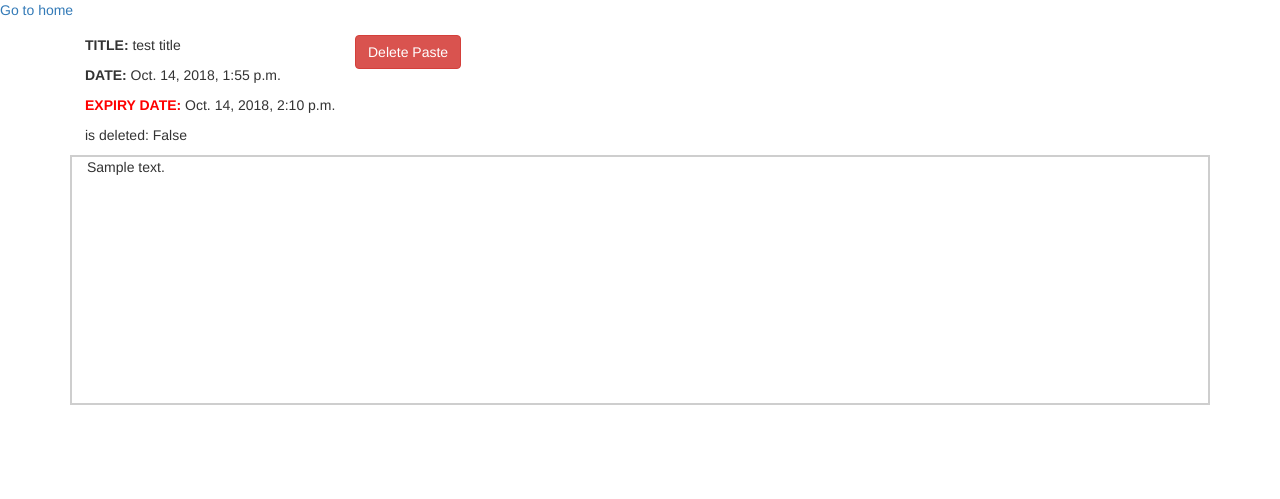
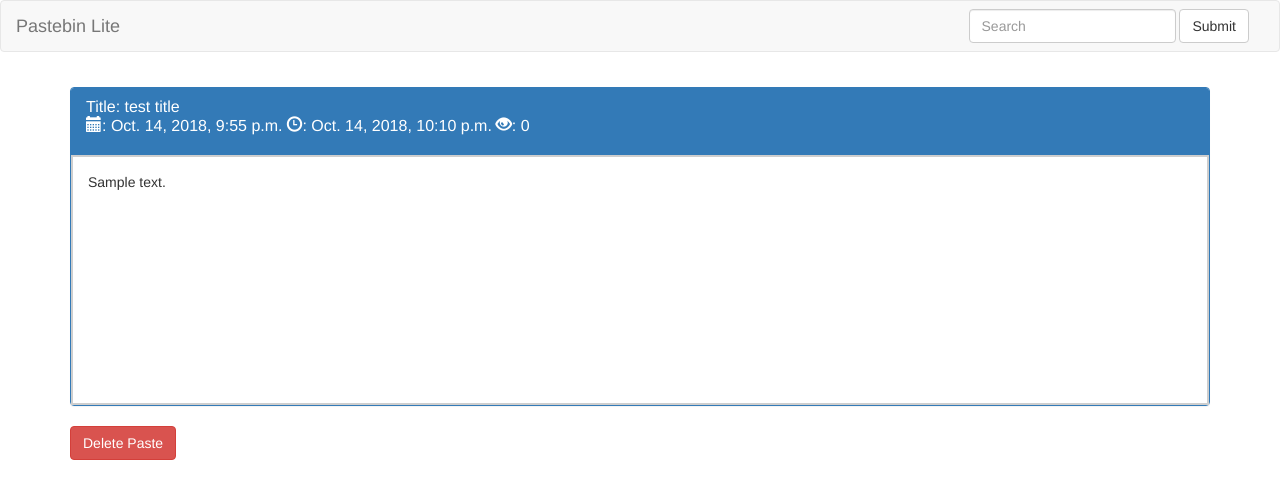
Before and after one commit to dave5595/pastebin-lite, a Django app: template pastes/templates/pastes/show_paste.html in a window 1280 px wide. Shown: the top 499 px of the page. Run offline with Django 3.2, Linux system fonts and the light colour scheme; data comes from the database, SQL or seed files in the repository; both versions use the stored data as it was after the commit; tables that the repository leaves empty hold one stand-in row (values such as "Sample post"); the template is opened without the code that fills it: values that come from a table or form of the project are taken from there, most other values are stand-ins (such as "Sample title", 1, 10 or a date in 2020).

Commit message:
touch up on styling

```diff
--- a/home/models.py
+++ b/home/models.py
@@ -4,6 +4,7 @@ from django.core.cache import cache
 from django.core.exceptions import ObjectDoesNotExist
 from django.db.models import Q
 
+import datetime
 import hashlib
 import random
 import string
@@ -55,16 +56,18 @@ class Paste (models.Model):
     title = models.CharField(max_length=128)
     expiration_datetime = models.DateTimeField(null=True, blank=True)
     # Is the paste removed (removed from view but not deleted)
-    text = models.TextField(max_length=100000, default="TEXT")
+    hits = models.IntegerField(db_index=True, default=0)
+    text = models.TextField(max_length=100000, default="")
     deleted = models.BooleanField(default=False)
     submitted = models.DateTimeField(auto_now_add=True, db_index=True)
 
-    def add_paste(self, text, user=None, title="Untitled", expiration=None):
+    def add_paste(self, text, title="Untitled", expiration=None):
         """Add paste with the provided title and text
         Returns the paste's char ID if the paste was successfully added, False otherwise"""
         self.char_id = self.generate_random_char_id()
         self.title = title
         self.text = text
+        self.hits = 0
 
         if expiration != Paste.NEVER and expiration != None:
             self.expiration_datetime = self.get_new_expiration_datetime(expiration)
--- a/pastebin/settings.py
+++ b/pastebin/settings.py
@@ -35,8 +35,8 @@ INSTALLED_APPS = [
     'django.contrib.contenttypes',
     'django.contrib.sessions',
     'django.contrib.messages',
+    'livereload',
     'django.contrib.staticfiles',
-    'livereload',
     'home.apps.HomeConfig',
     'pastes.apps.PastesConfig'
 ]
@@ -118,7 +118,7 @@ SESSION_CACHE_ALIAS = "default"
 
 LANGUAGE_CODE = 'en-us'
 
-TIME_ZONE = 'UTC'
+TIME_ZONE = 'Asia/Singapore'
 
 USE_I18N = True
 
--- a/pastes/templates/pastes/show_error.html
+++ b/pastes/templates/pastes/show_error.html
@@ -8,7 +8,8 @@
 			<div class="alert alert-warning">
 				{% if reason == "not_found" %}
 				<strong>Paste not found</strong><br>
-				The paste you tried to view does not exist.<br><br>
+				The paste you tried to view does not exist.
+                    You may be trying to view a post that is deleted or expired
 				{% endif %}
 			</div>
 		</div>
--- a/pastes/templates/pastes/show_paste.html
+++ b/pastes/templates/pastes/show_paste.html
@@ -4,18 +4,27 @@
 
 {% block content %}
 {#    TODO: add delete btn #}
-<a href="/">Go to home</a>
 <div class="container">
     <div class="panel-body">
         <div class="row">
-            <div class="col-md-3">
-                <p><b>TITLE:</b> {{ paste.title }}</p>
-                <p><b>DATE:</b> {{ paste.submitted }}</p>
-                <p><b style="color: red;">EXPIRY DATE:</b> {{ paste.expiration_datetime }}</p>
-               <p>is deleted: {{ paste.deleted }}</p>
-            </div>
-            <div class="col-md-8 paste-content-container">
-                {{ paste_text }}
+            <div class="panel panel-primary">
+                <div class="panel-heading">
+                    <h4 class="panel-title">
+                        Title: {{ paste.title }}
+                    </h4>
+                    <h4 class="panel-title" style="display: inline-block;margin-bottom: 10px;">
+                        <span class="glyphicon glyphicon-calendar"></span>: {{ paste.submitted }}
+                    </h4>
+                    <h4 class="panel-title" style="display: inline-block">
+                        <span class="glyphicon glyphicon-time"></span>: {{ paste.expiration_datetime }}
+                    </h4>
+                    <h4 class="panel-title" style="display: inline-block">
+                        <span class="glyphicon glyphicon-eye-open"></span>: {{ paste.hits }}
+                    </h4>
+                </div>
+                <div class="panel-body paste-content-container">
+                      {{ paste_text }}
+                </div>
             </div>
             <div>
                 <a href="{% url 'confirm_delete' paste.char_id %}"  class="btn btn-danger">Delete Paste</a>
--- a/templates/base.html
+++ b/templates/base.html
@@ -23,6 +23,10 @@
 {% block body %}
 {% block body_tag %}<body>{% endblock body_tag %}
 {# TODO: nav and search#}
+
+    {#    NAVBAR#}
+    {% block navbar %}{% include 'navbar.html' %}{% endblock navbar %}
+
     {# PAGE CONTENT #}
     {% block content %}
     {% endblock content %}
--- a/templates/navbar.html
+++ b/templates/navbar.html
@@ -1,44 +1,26 @@
-{#{% load lineage %}#}
-{#{% load extra_tags %}#}
-<div class="navbar navbar-inverse navbar-fixed-top" role="navigation">
-	<div class="container">
-{#	    <div class="navbar-header">#}
-{#                <a class="navbar-brand" href="{% url 'home:home' %}">pastebin-django</a>#}
-{#	    </div>#}
-	    <div class="collapse navbar-collapse">
-{#	    	<ul class="nav navbar-nav">#}
-{#		        <li><a href="{% url 'home:home' %}">Home</a></li>#}
-{#		        <li class="{% ancestor "latest_pastes" %}"><a href="{% url 'latest_pastes' %}">Latest pastes</a>#}
-{#		        <li class="{% ancestor "faq" %}"><a href="{% url 'faq' %}">FAQ</a>#}
-{#		        <li><a href="{% url 'random_paste' %}">Random</a></li>#}
-{#		    </ul>#}
-            <ul class="nav navbar-nav navbar-right">
-            	{% if user.is_staff %}
-            	<li><a href="{% url 'admin:pastes_pastereport_changelist' %}"><span class="glyphicon glyphicon-inbox"></span> {{ request.unread_paste_report_count }} report(s)</a></li>
-            	{% endif %}
-                {% if user.is_authenticated %}
-{#                <li class="dropdown {% ancestor "users:profile" user.get_username %}">#}
-{#                    <a href="#" class="dropdown-toggle" data-toggle="dropdown"><b><span class="glyphicon glyphicon-user"></span> {{ user.get_username }}</b> <b class="caret"></b></a>#}
-{#                    <ul class="dropdown-menu">#}
-{#                    	<li><a href="{% url 'users:profile' user.get_username %}"><span class="glyphicon glyphicon-user"></span> {{ user.get_username }}</a></li>#}
-{#                    	<li class="divider"></li>#}
-{#                    	<li><a href="{% url 'users:pastes' user.get_username %}"><span class="glyphicon glyphicon-file"></span> My pastes</a></li>#}
-{#                    	<li><a href="{% url 'users:favorites' user.get_username %}"><span class="glyphicon glyphicon-star"></span> My favorites</a></li>#}
-{#                    	<li class="divider"></li>#}
-{#                    	<li><a href="{% url 'users:change_password' user.get_username %}"><span class="glyphicon glyphicon-lock"></span> Change password</a></li>#}
-{#                    	<li class="divider"></li>#}
-{#                    	{% if user.is_staff %}#}
-{#                    	<li><a href="{% url 'admin:index' %}"><span class="glyphicon glyphicon-briefcase"></span> Admin</a></li>#}
-{#                    	<li class="divider"></li>#}
-{#                    	{% endif %}#}
-{#                        <li><a href="{% url 'users:logout' %}"><span class="glyphicon glyphicon-off"></span> Logout</a></li>#}
-{#                    </ul>#}
-{#                </li>#}
-{#                {% else %}#}
-{#                <li class="{% ancestor "users:register" %}"><a href="{% url 'users:register' %}">Register</a></li>#}
-{#                <li class="{% ancestor "users:login" %}"><a href="{% url 'users:login' %}">Login</a></li>#}
-                {% endif %}
-            </ul>
-	    </div><!--/.nav-collapse -->
-	</div>
-</div>
+<nav class="navbar navbar-default">
+  <div class="container-fluid">
+    <!-- Brand and toggle get grouped for better mobile display -->
+    <div class="navbar-header">
+      <button type="button" class="navbar-toggle collapsed" data-toggle="collapse" data-target="#bs-example-navbar-collapse-1" aria-expanded="false">
+        <span class="sr-only">Toggle navigation</span>
+        <span class="icon-bar"></span>
+        <span class="icon-bar"></span>
+        <span class="icon-bar"></span>
+      </button>
+      <a class="navbar-brand" href="/">Pastebin Lite</a>
+    </div>
+
+    <!-- Collect the nav links, forms, and other content for toggling -->
+    <div class="collapse navbar-collapse" id="bs-example-navbar-collapse-1">
+      <ul class="nav navbar-nav navbar-right">
+        <form class="navbar-form navbar-left">
+            <div class="form-group">
+              <input type="text" class="form-control" placeholder="Search">
+            </div>
+            <button type="submit" class="btn btn-default">Submit</button>
+      </form>
+      </ul>
+    </div><!-- /.navbar-collapse -->
+  </div><!-- /.container-fluid -->
+</nav>
```
Also changed, not shown: home/views.py (+2 -34 lines), pastes/query_utils.py (added, +12 -0 lines), pastes/views.py (+12 -6 lines), templates/form.html (deleted, +0 -30 lines), db.sqlite3.
